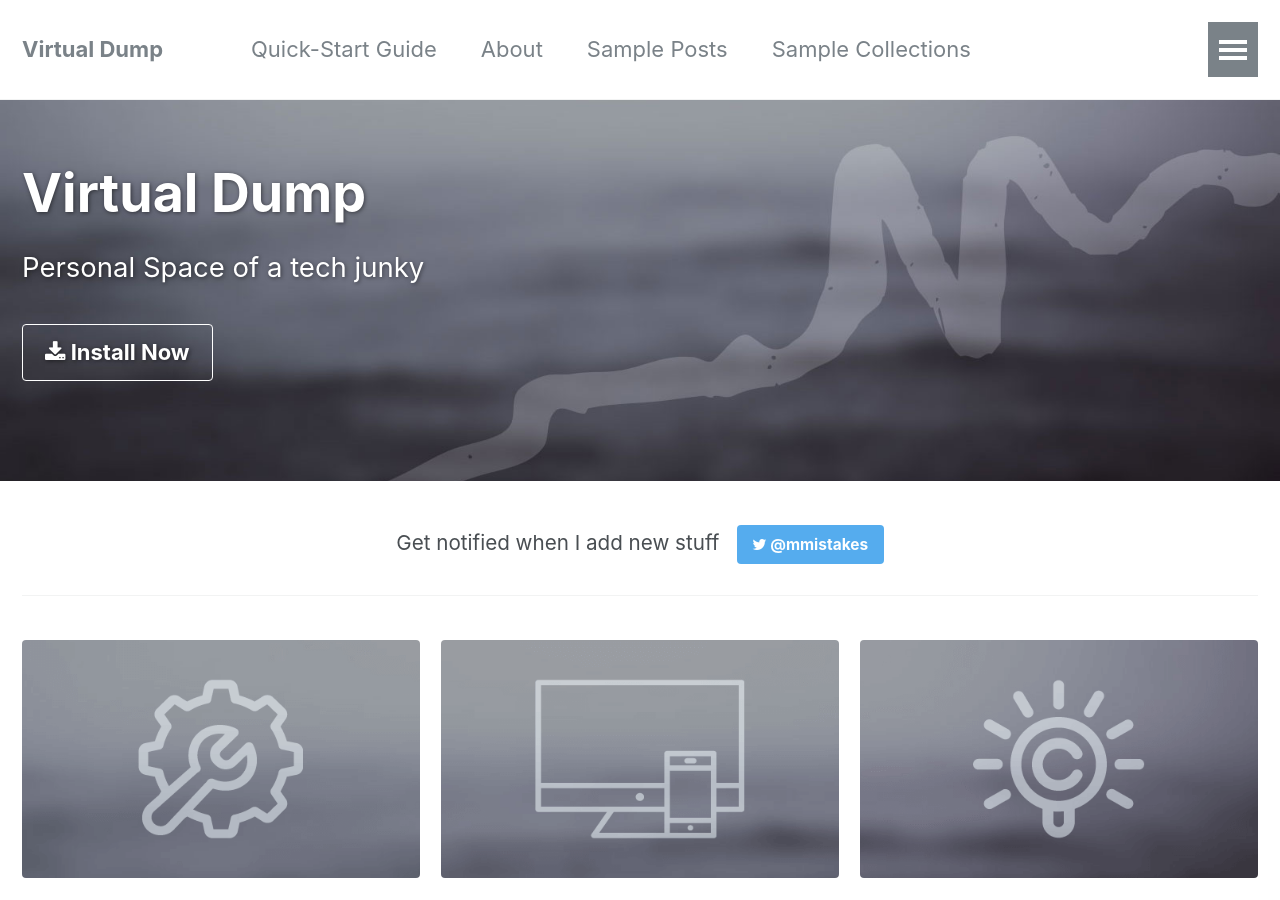
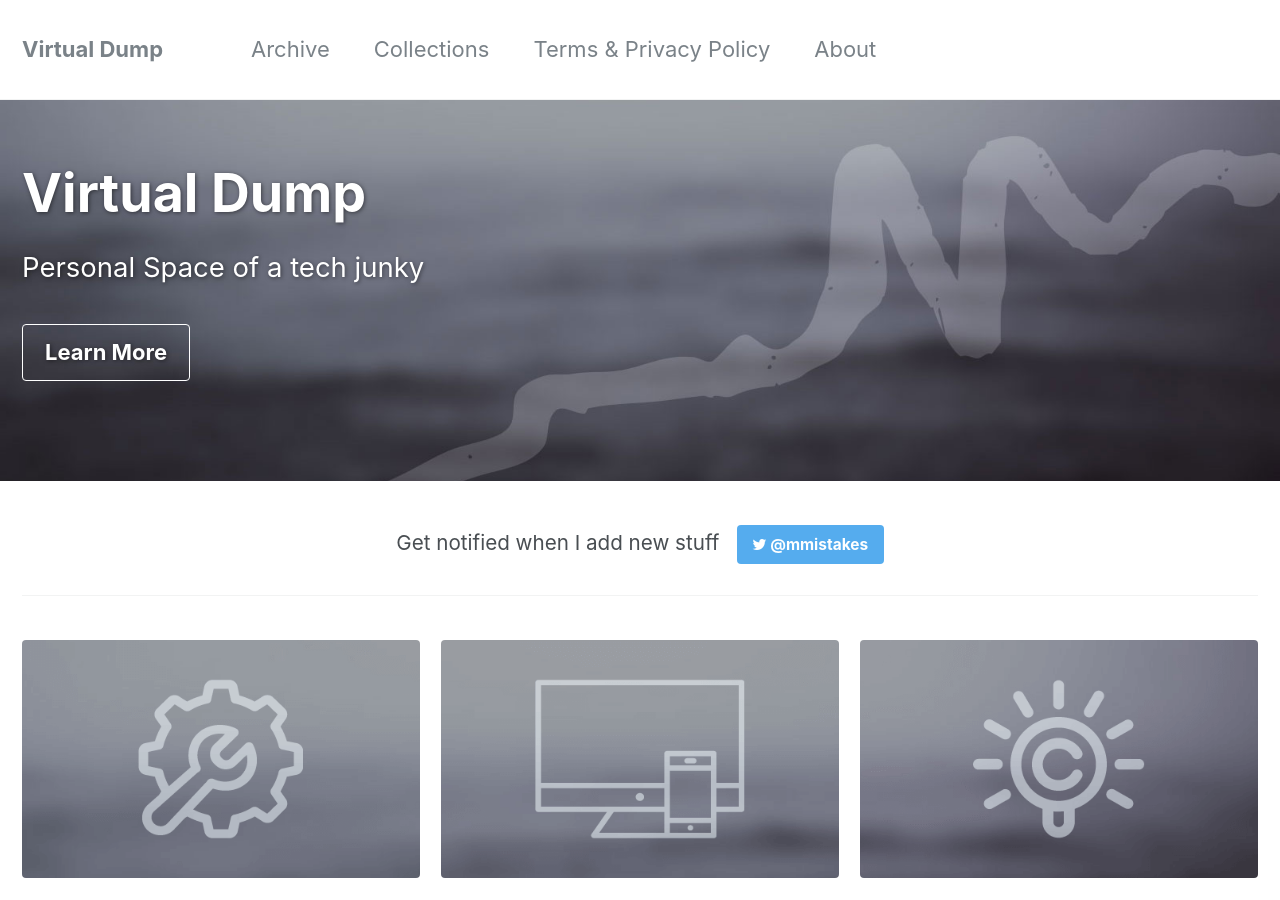
Before and after one commit to Thulana/thulana.github.io, a Jekyll site: the page built from _pages/home.md, in a window 1280 px wide and 900 px high. Built offline with Jekyll 4.4.1, drawn with Linux system fonts in a browser that asks for light colours.

Commit message:
change navigation

```diff
--- a/_data/navigation.yml
+++ b/_data/navigation.yml
@@ -21,20 +21,17 @@ foo:
 
 # main links links
 main:
-  - title: "Quick-Start Guide"
-    url: /docs/quick-start-guide/
-
-  - title: "About"
-    url: /about/
-
-  - title: "Sample Posts"
+  - title: "Archive"
     url: /year-archive/
 
-  - title: "Sample Collections"
+  - title: "Collections"
     url: /collection-archive/
 
   - title: "Terms &amp; Privacy Policy"
     url: /terms/
+
+  - title: "About"
+    url: /about/
 
 
 # documentation links
--- a/_pages/home.md
+++ b/_pages/home.md
@@ -4,7 +4,7 @@ permalink: /
 header:
   overlay_color: "#5e616c"
   overlay_image: mm-home-page-feature.jpg
-  cta_label: "<i class='fa fa-download'></i> Install Now"
+  cta_label:
   cta_url: "/docs/quick-start-guide/"
   caption:
 excerpt: 'Personal Space of a tech junky'
```
